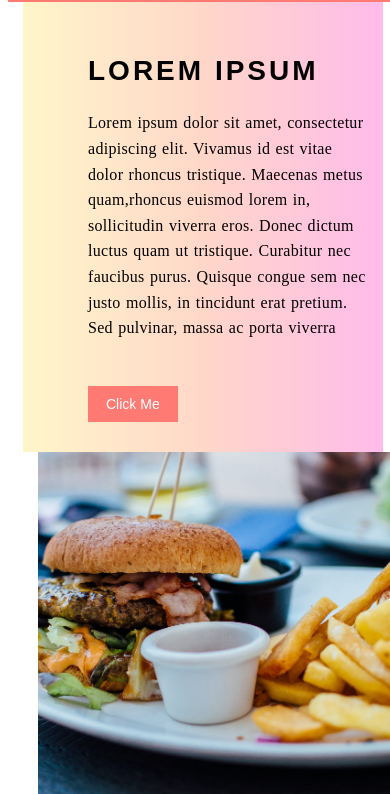
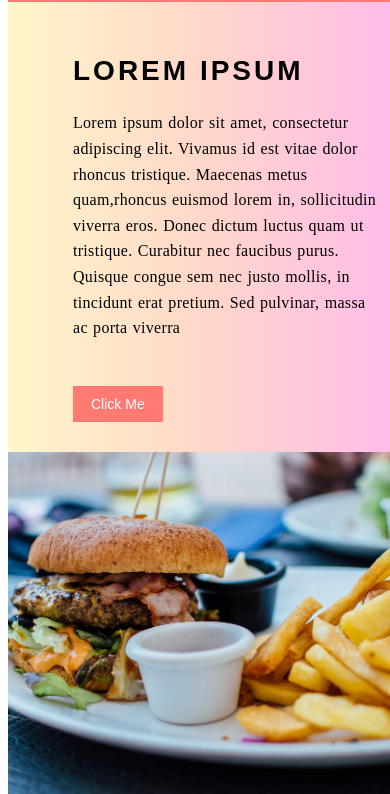
Before and after one commit to udaykiran-ds28/front-end-simplotel-assignment, a plain HTML site: page index.html in a window 390 px wide. Shown: the part 56-850 px from the top of the page. Drawn offline with Linux system fonts and the light colour scheme.

Commit message:
length updated

```diff
--- a/style.css
+++ b/style.css
@@ -57,9 +57,10 @@
 
 .hero-left {
     flex: 1;
-    width: 90px;
-    padding: 50px;
+    width: 100%;
+    padding: 30px 15px;
     background: linear-gradient(90deg, #fff6c9, #ffd7c9, #ffbbea);
+    box-sizing: border-box;
 }
 
 .hero-left h1 {
@@ -85,10 +86,17 @@
     flex: 1;
 }
 
+.hero-right {
+    width: 100%;
+    overflow: hidden;
+}
+
 .hero-right img {
     width: 100%;
-    height: 100%;
+    height:600px;
+    max-height: 600px;
     object-fit: cover;
+    display: block;
 }
 
 .hero-btn {
@@ -322,7 +330,18 @@
 
 /* Mobile styles */
 @media screen and (max-width: 768px) {
-    /* Ensure all sections take full width */
+    /* Ensure all sections take full width with proper spacing */
+    body {
+        overflow-x: hidden;
+        width: 100%;
+    }
+
+    .container {
+        padding: 0 15px;
+        width: 100%;
+        box-sizing: border-box;
+    }
+
     .hero,
     .hero-left,
     .hero-right,
@@ -332,10 +351,9 @@
     .feature-content {
         width: 100% !important;
         max-width: 100% !important;
-        margin-left: 0 !important;
-        margin-right: 0 !important;
-        padding-left: 15px !important;
-        padding-right: 15px !important;
+        margin: 0 auto !important;
+        padding: 10 20px !important;
+        box-sizing: border-box;
     }
 
     /* Reset any negative margins */
```
